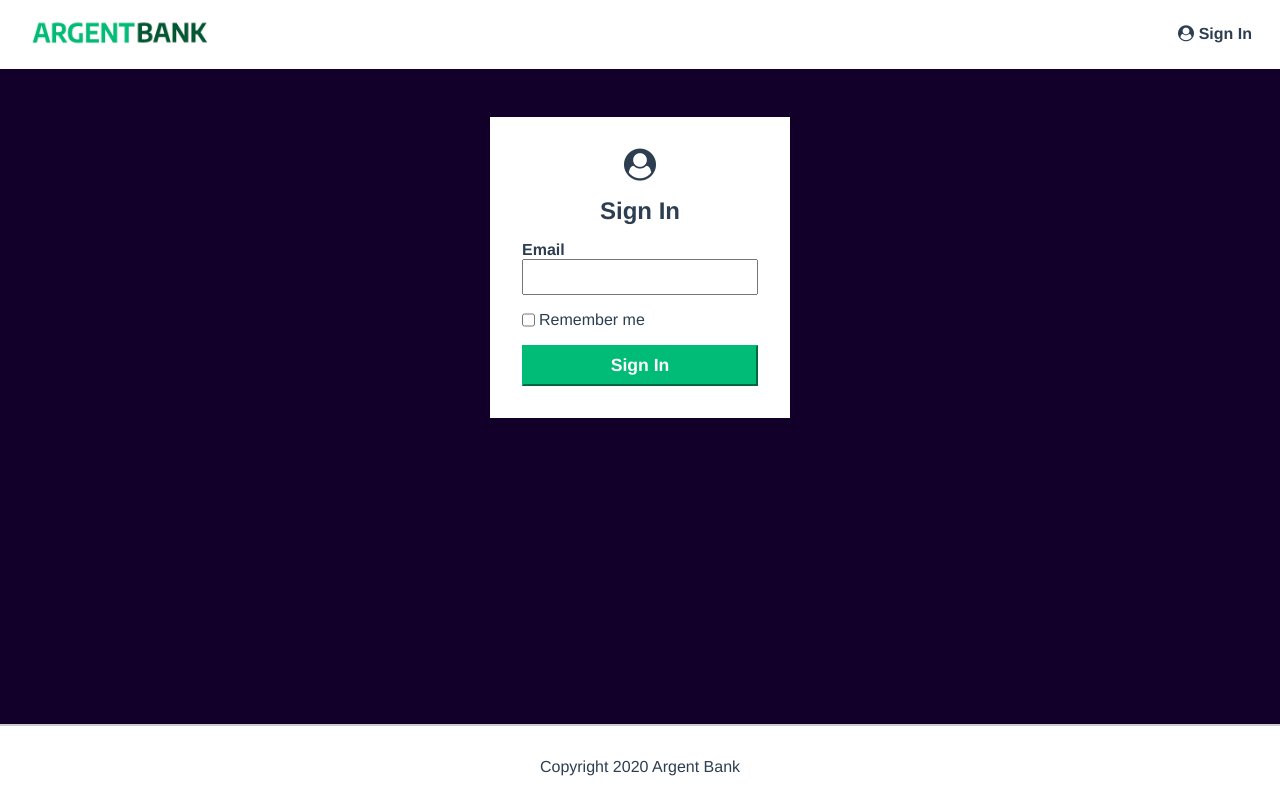
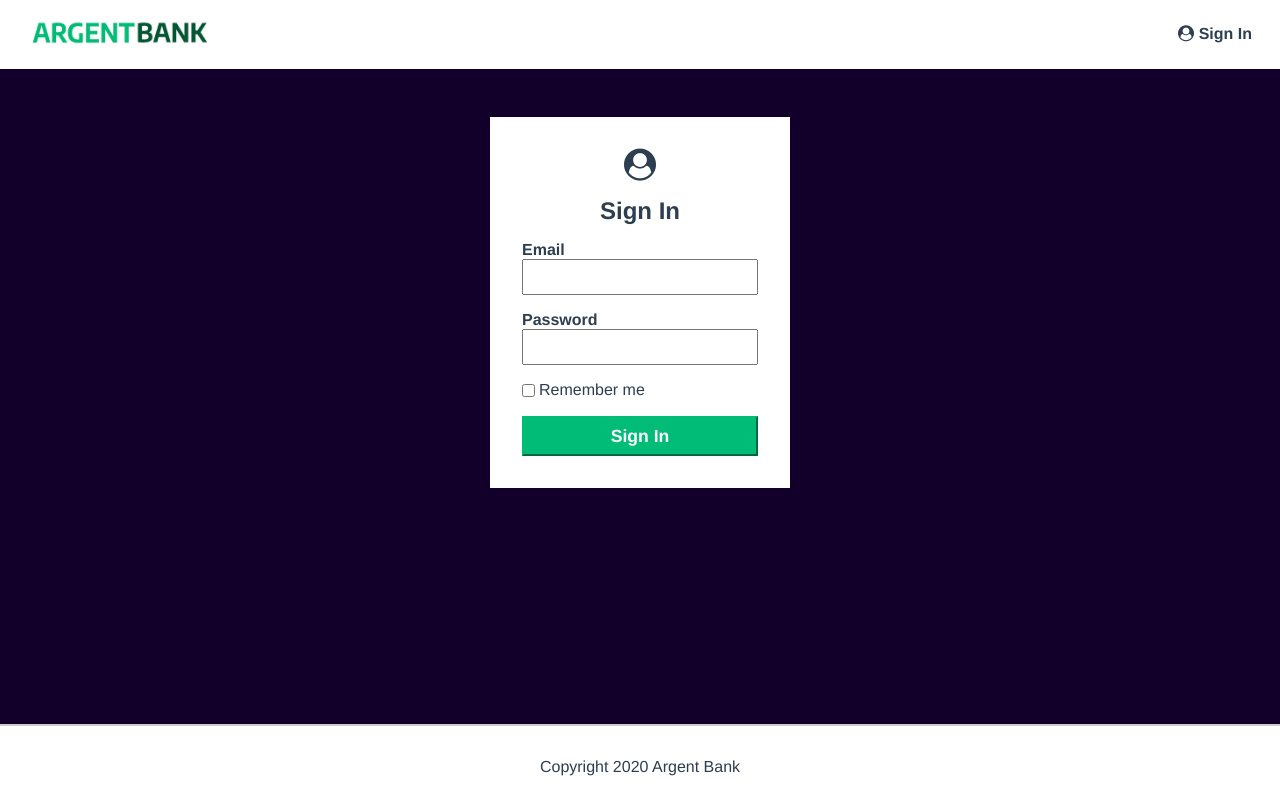
Before and after one commit to erischon/argentbank-frontend, a React (Vite) app: page /signin in a window 1280 px wide. Built offline with nearby package versions, Linux system fonts and the light colour scheme.

Commit message:
added locals state to login form

```diff
--- a/src/assets/css/main.css
+++ b/src/assets/css/main.css
@@ -205,6 +205,7 @@ h1 {
 
 .input-wrapper label {
   font-weight: bold;
+  text-transform: capitalize;
 }
 
 .input-wrapper input {
--- a/src/components/FormRow.jsx
+++ b/src/components/FormRow.jsx
@@ -1,8 +1,24 @@
-const FormRow = ({ type, name, value, handleChange, labelText }) => {
+const FormRow = ({
+  type,
+  name,
+  value,
+  handleChange,
+  labelText,
+  required,
+  autoComplete,
+}) => {
   return (
     <div className="input-wrapper">
       <label htmlFor={name}>{labelText || name}</label>
-      <input type={type} name={name} value={value} onChange={handleChange} />
+      <input
+        type={type}
+        name={name}
+        id={name}
+        value={value}
+        onChange={handleChange}
+        required={required}
+        autoComplete={autoComplete}
+      />
     </div>
   );
 };
--- a/src/pages/SignIn.jsx
+++ b/src/pages/SignIn.jsx
@@ -12,12 +12,22 @@ const SignIn = () => {
   const [values, setValues] = useState(initialState);
 
   const handleChange = (e) => {
-    console.log("======handleChange", e.target);
+    const name = e.target.name;
+    const value =
+      e.target.type === "checkbox" ? e.target.checked : e.target.value;
+
+    console.log("======handleChange", `${name}:${value}`);
+
+    setValues({ ...values, [name]: value });
   };
 
   const onSubmit = (e) => {
     e.preventDefault();
-    console.log("======onSubmit", e.target);
+    const { name, email, password, isMember } = values;
+    if (!email || !password || (!isMember && !name)) {
+      console.log("Please Fill Out All Fields");
+      return;
+    }
   };
 
   return (
@@ -28,20 +38,31 @@ const SignIn = () => {
         <h1>Sign In</h1>
 
         <form onSubmit={onSubmit}>
-          <div className="input-wrapper">
-            <label htmlFor="email">Email</label>
+          <FormRow
+            type="text"
+            name="email"
+            value={values.email}
+            handleChange={handleChange}
+            required={true}
+            autoComplete="off"
+          />
+
+          <FormRow
+            type="password"
+            name="password"
+            value={values.password}
+            handleChange={handleChange}
+            required={true}
+          />
+
+          <div className="input-remember">
             <input
-              type="text"
-              id="email"
-              autoComplete="off"
-              required
-              value={values.email}
+              type="checkbox"
+              id="remember-me"
+              value={values.rememberMe}
+              name="rememberMe"
               onChange={handleChange}
             />
-          </div>
-
-          <div className="input-remember">
-            <input type="checkbox" id="remember-me" />
             <label htmlFor="remember-me">Remember me</label>
           </div>
 
```
